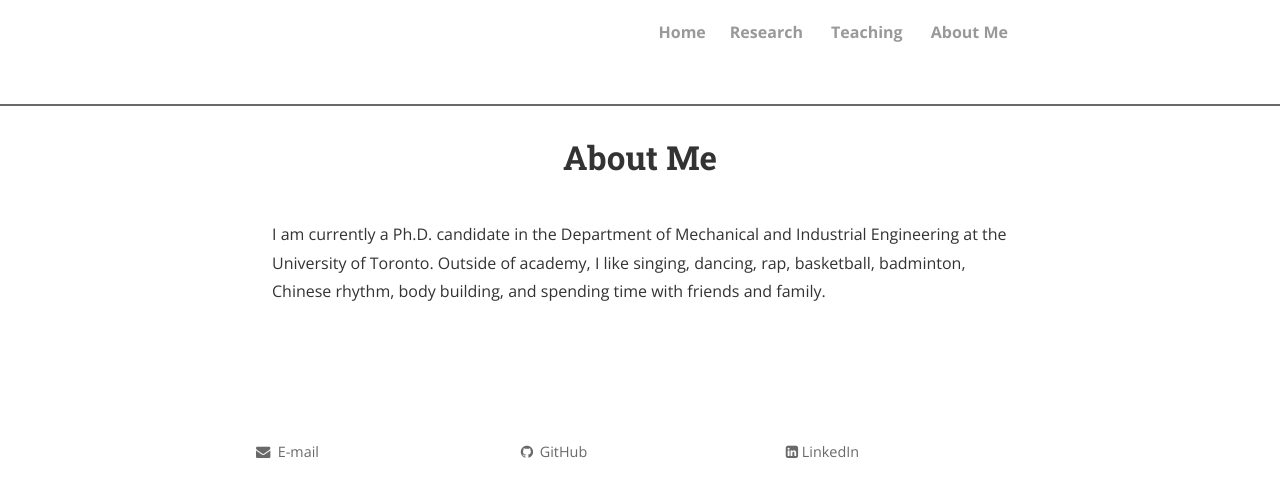
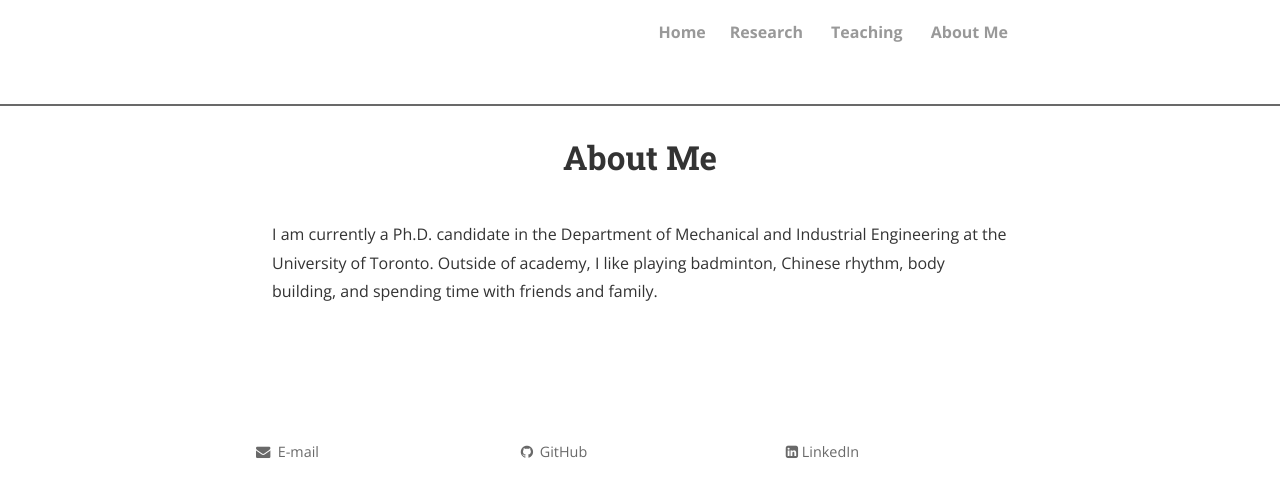
Before and after one commit to JasonZhangjc/JasonZhangjc.github.io, a Jekyll site: the page built from about.md, in a window 1280 px wide. Shown: the top 497 px of the page. Built offline with Jekyll 4.4.1, drawn with Linux system fonts in a browser that asks for light colours; nearby versions of some CDN libraries; comment, search, counter and statistics services are not loaded; a style sheet for code colours, icons or effects is not loaded.

Commit message:
Update about.md

```diff
--- a/about.md
+++ b/about.md
@@ -3,7 +3,7 @@ layout: page
 title: About Me
 permalink: /about/
 ---
-I am currently a Ph.D. candidate in the Department of Mechanical and Industrial Engineering at the University of Toronto. Outside of academy, I like singing, dancing, rap, basketball, badminton, Chinese rhythm, body building, and spending time with friends and family.
+I am currently a Ph.D. candidate in the Department of Mechanical and Industrial Engineering at the University of Toronto. Outside of academy, I like playing badminton, Chinese rhythm, body building, and spending time with friends and family.
 <br>
 <br>
 <!-- Download my <a href="https://www.dropbox.com/s/5u9y783zxpwdjjr/sotocv.pdf?dl=0" download="Soto, Paul- CV">CV</a><br> -->
```
